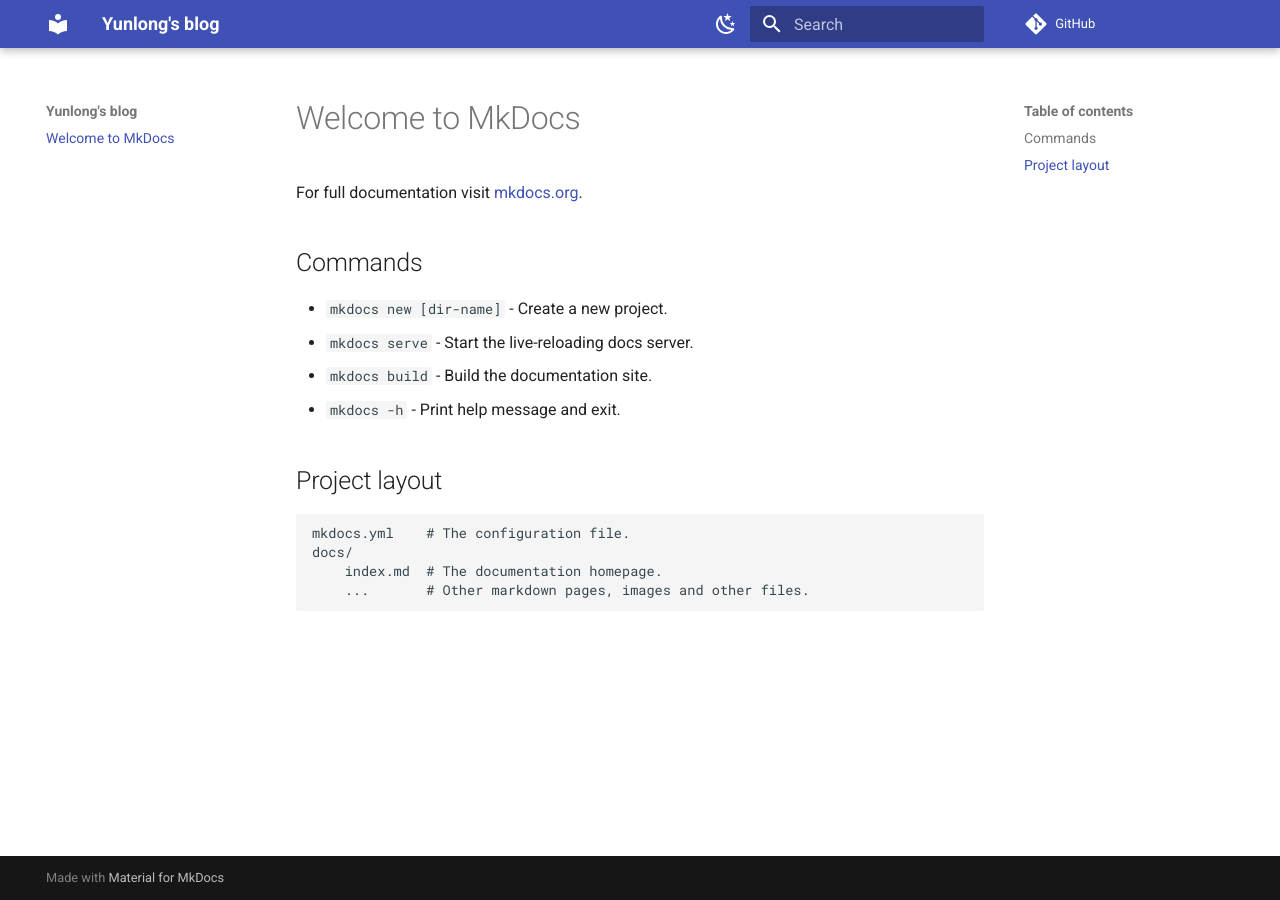
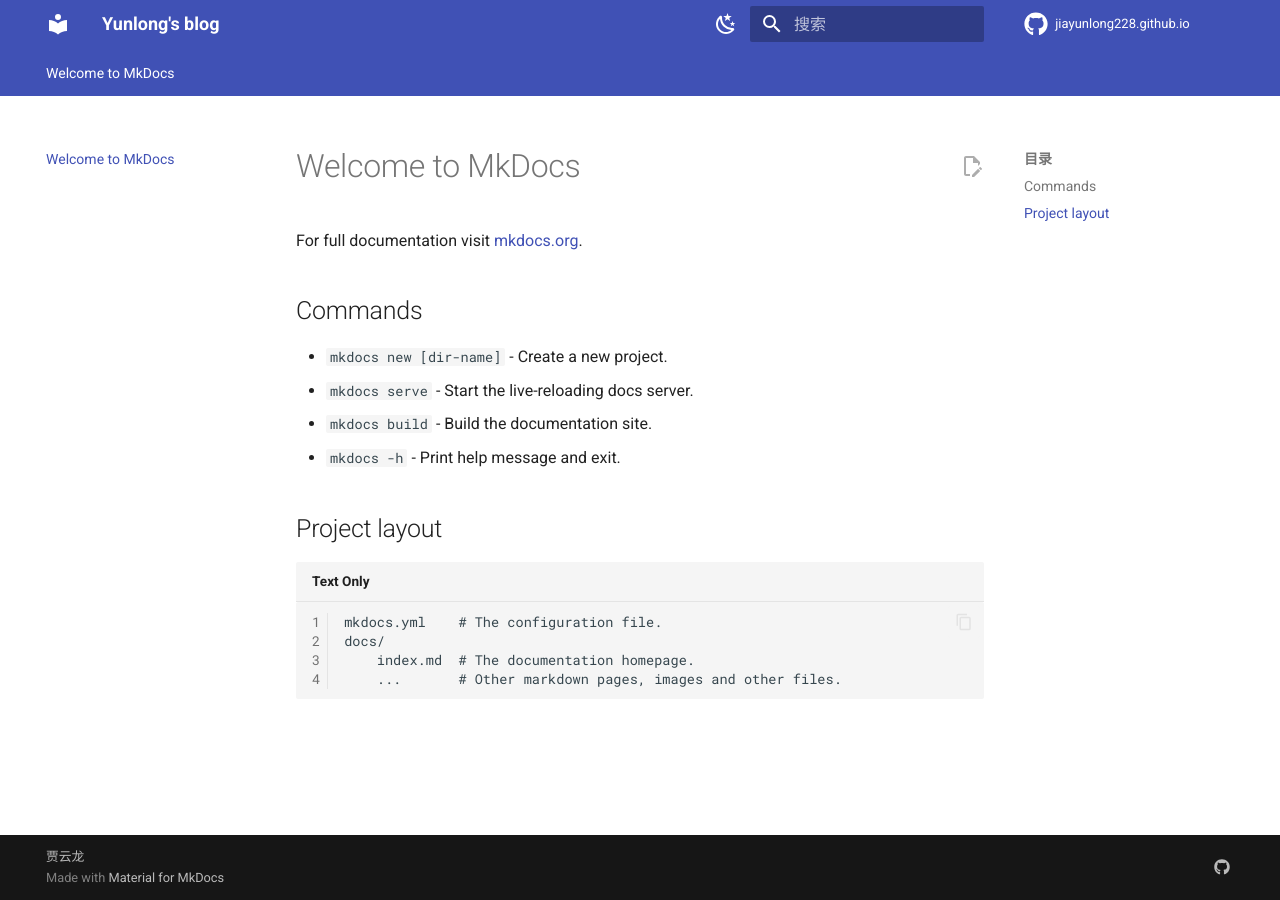
Before and after one commit to jiayunlong228/jiayunlong228.github.io, an MkDocs documentation site: the page built from docs/index.md, in a window 1280 px wide. Built offline with MkDocs 1.6.1 and Material for MkDocs 9.7.7, drawn with Linux system fonts in a browser that asks for light colours; nearby versions of some CDN libraries; library files that are not in the unit come from our copies; comment, search, counter and statistics services are not loaded.

Commit message:
theme set 2

```diff
--- a/mkdocs.yml
+++ b/mkdocs.yml
@@ -3,24 +3,145 @@
 repo_url: https://github.com/jiayunlong228/jiayunlong228.github.io
 theme:
   name: material
+  # [切换日间模式和夜间模式]
+  # https://squidfunk.github.io/mkdocs-material/setup/changing-the-colors/#color-palette-toggle
   palette:
-      # 日间模式
-      - scheme: default
-        # 主颜色
-        # https://squidfunk.github.io/mkdocs-material/setup/changing-the-colors/#primary-color
-        primary: indigo
-        # 链接等可交互元件的高亮色
-        # https://squidfunk.github.io/mkdocs-material/setup/changing-the-colors/#accent-color
-        accent: orange
-        toggle:
-          # 图标
-          icon: material/weather-night
-          # 鼠标悬浮提示
-          name: 切换至夜间模式
-      # 夜间模式
-      - scheme: slate
-        primary: indigo
-        accent: orange
-        toggle:
-          icon: material/weather-sunny
-          name: 切换至日间模式
+    # 日间模式
+    - scheme: default
+      # 主颜色
+      # https://squidfunk.github.io/mkdocs-material/setup/changing-the-colors/#primary-color
+      primary: indigo
+      # 链接等可交互元件的高亮色
+      # https://squidfunk.github.io/mkdocs-material/setup/changing-the-colors/#accent-color
+      accent: orange
+      toggle:
+        # 图标
+        icon: material/weather-night
+        # 鼠标悬浮提示
+        name: 切换至夜间模式
+    # 夜间模式
+    - scheme: slate
+      primary: indigo
+      accent: orange
+      toggle:
+        icon: material/weather-sunny
+        name: 切换至日间模式
+  features:
+    # 使用 Tab 来进行分类
+    # https://squidfunk.github.io/mkdocs-material/setup/setting-up-navigation/#navigation-tabs
+    - navigation.tabs
+    # 返回顶部的按钮，在上滑时出现
+    # https://squidfunk.github.io/mkdocs-material/setup/setting-up-navigation/#back-to-top-button
+    - navigation.top
+    # 给每个 Tab 添加一个 index.md，且在点击 Tab 时打开
+    # https://squidfunk.github.io/mkdocs-material/setup/setting-up-navigation/#section-index-pages-with-section-index-pages
+    - navigation.indexes
+    # 打开 Tab 时左侧目录全部展开
+    # https://squidfunk.github.io/mkdocs-material/setup/setting-up-navigation/#navigation-expansion
+    - navigation.expand
+    # 搜索输入一些字母时推荐补全整个单词
+    # https://squidfunk.github.io/mkdocs-material/setup/setting-up-site-search/#search-suggestions
+    - search.suggest
+    # 搜索的关键词文章加入高亮
+    # https://squidfunk.github.io/mkdocs-material/setup/setting-up-site-search/#search-highlighting
+    - search.highlight
+    # 可以通过按钮复制代码
+    # https://squidfunk.github.io/mkdocs-material/reference/code-blocks/#code-copy-button
+    - content.code.copy
+    # [点击按钮跳转至 GitHub 修改 Markdown 源文件]
+    # https://squidfunk.github.io/mkdocs-material/setup/adding-a-git-repository/#code-actions
+    - content.action.edit
+  language: zh # 一些提示性的文字会变成中文
+  icon:
+    # [添加 GitHub 仓库]
+    # https://squidfunk.github.io/mkdocs-material/setup/adding-a-git-repository/#repository-icon
+    repo: fontawesome/brands/github
+# [点击按钮跳转至 GitHub 修改 Markdown 源文件]
+# https://squidfunk.github.io/mkdocs-material/setup/adding-a-git-repository/#code-actions
+edit_uri: edit/main/docs/
+# [top-right corner]
+# [添加 GitHub 仓库]
+# https://squidfunk.github.io/mkdocs-material/setup/adding-a-git-repository/
+repo_name: jiayunlong228.github.io
+# [bottom-left corner]
+# [版权说明]
+# https://squidfunk.github.io/mkdocs-material/setup/setting-up-the-footer/#copyright-notice
+copyright: 贾云龙
+# [bottom-right corner]
+extra:
+  # [添加社交网络图标和链接]
+  # https://squidfunk.github.io/mkdocs-material/setup/setting-up-the-footer/#social-links
+  # 搜索图标：https://squidfunk.github.io/mkdocs-material/reference/icons-emojis/#search
+  # name 会在鼠标悬浮时提示
+  social: # icons
+    - name: GitHub | Jia-Yunlong
+      icon: fontawesome/brands/github
+      link: https://github.com/jiayunlong228
+
+
+# [Extensions]
+plugins:
+  # [搜索功能]
+  # https://squidfunk.github.io/mkdocs-material/plugins/search/
+  # 之前中文搜索是 Insider 的功能（https://squidfunk.github.io/mkdocs-material/blog/2022/chinese-search-support/），现在好像已经是默认功能了，
+  - search:
+      lang:
+        - zh
+        - en
+        - ja
+  # [给单篇文章添加标签]
+  # https://squidfunk.github.io/mkdocs-material/setup/setting-up-tags/
+  # https://squidfunk.github.io/mkdocs-material/plugins/tags/#meta.tags
+  - tags
+markdown_extensions:
+  # [数学公式支持]
+  # https://squidfunk.github.io/mkdocs-material/reference/math/#katex
+  - pymdownx.arithmatex:
+      generic: true
+  # [图片功能支持]
+  # https://squidfunk.github.io/mkdocs-material/reference/images/
+  # 给 Markdown 图片语法后面添加 `{width="300"}` 设置大小
+  - attr_list
+  - md_in_html
+  # [给标题添加链接]
+  # https://squidfunk.github.io/mkdocs-material/setup/extensions/python-markdown/#+toc.permalink
+  - toc:
+      permalink: true # 固定标题位置为当前位置
+  # [代码语法高亮]
+  # https://squidfunk.github.io/mkdocs-material/reference/code-blocks/#code-blocks
+  # https://squidfunk.github.io/mkdocs-material/setup/extensions/python-markdown-extensions/#highlight
+  - pymdownx.highlight:
+      # 显示行号
+      linenums: true
+      # 显示编程语言名称
+      auto_title: true
+      # https://squidfunk.github.io/mkdocs-material/setup/extensions/python-markdown-extensions/#+pymdownx.highlight.line_spans
+      line_spans: __span
+      # https://squidfunk.github.io/mkdocs-material/setup/extensions/python-markdown-extensions/#+pymdownx.highlight.pygments_lang_class
+      pygments_lang_class: true
+  - pymdownx.inlinehilite
+  - pymdownx.snippets
+  - pymdownx.superfences
+  # [Markdown 提示]
+  # https://squidfunk.github.io/mkdocs-material/reference/admonitions/
+  - admonition
+  - pymdownx.details
+  # [Markdown footnote 语法支持]
+  # https://squidfunk.github.io/mkdocs-material/reference/footnotes/
+  - footnotes
+
+extra_javascript:
+  # [数学公式支持]
+  # https://squidfunk.github.io/mkdocs-material/reference/math/#katex
+  - mkdocs/javascripts/katex.js
+  - https://cdnjs.cloudflare.com/ajax/libs/KaTeX/0.16.7/katex.min.js
+  - https://cdnjs.cloudflare.com/ajax/libs/KaTeX/0.16.7/contrib/auto-render.min.js
+extra_css:
+  # [数学公式支持]
+  # https://squidfunk.github.io/mkdocs-material/reference/math/#katex
+  - https://cdnjs.cloudflare.com/ajax/libs/KaTeX/0.16.7/katex.min.css
+  # [自定义 css]
+  # 不使用底部的翻页
+  - mkdocs/css/no-footer.css
+  # 无序列表符号自定义
+  - mkdocs/css/unordered-list-symbols.css
```
